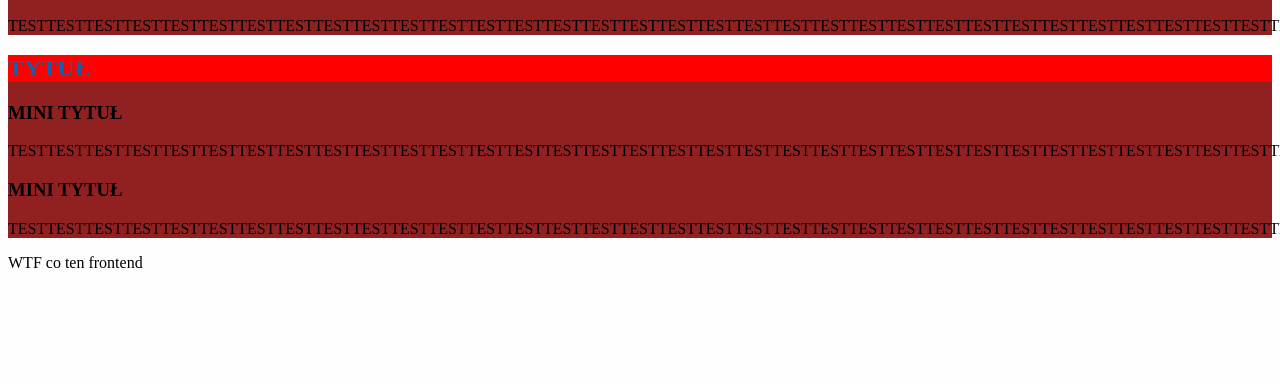
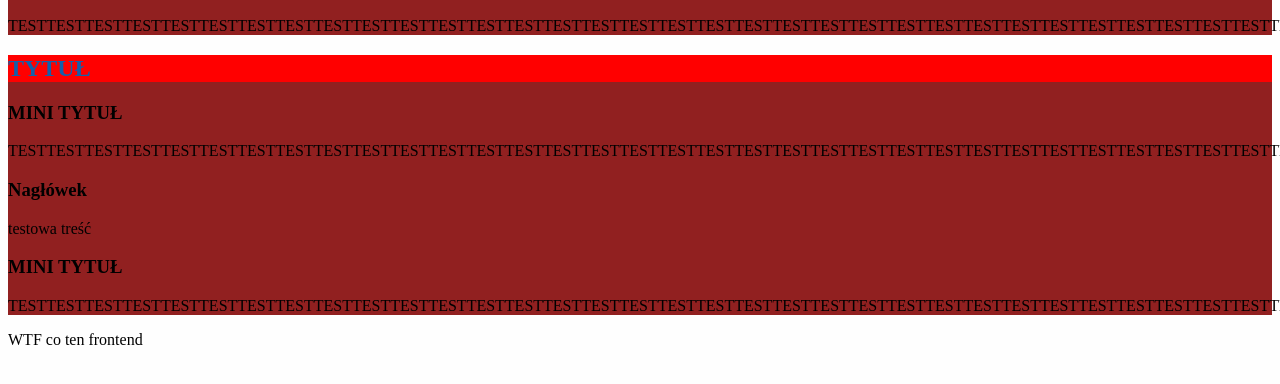
Before and after one commit to TomSol14/homepage, a plain HTML site: page index.html in a window 1280 px wide. Shown: the part 110-494 px from the top of the page. Drawn offline with Linux system fonts and the light colour scheme.

Commit message:
New Article

```diff
--- a/index.html
+++ b/index.html
@@ -32,6 +32,10 @@
 				</p>
 			</article>
 			<article>
+				<h3>Nagłówek</h3>
+				<p>testowa treść</p>
+			</article>
+			<article>
 				<h3>
 					MINI TYTUŁ
 				</h3>
```
